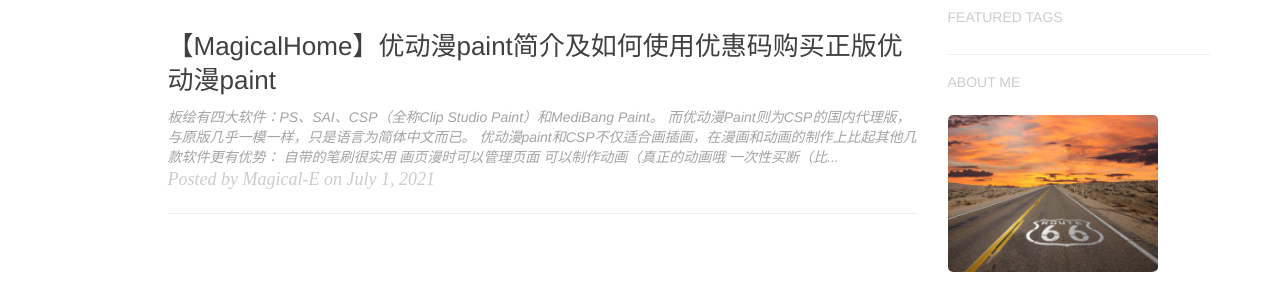
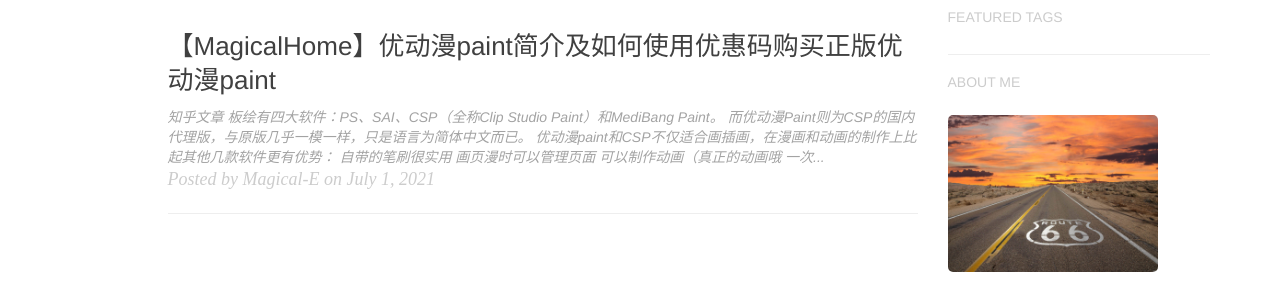
Before and after one commit to Magical-E/Blog, a Jekyll site: the page built from index.html, in a window 1280 px wide and 1206 px high. Shown: the part 438-731 px from the top of the window. Built offline with Jekyll 4.4.1, drawn with Linux system fonts in a browser that asks for light colours; nearby versions of some CDN libraries; the list of posts is cut into pages by our own code; comment, search, counter and statistics services are not loaded.

Commit message:
Update 2021-07-01-ydm.md

```diff
--- a/_posts/2021-07-01-ydm.md
+++ b/_posts/2021-07-01-ydm.md
@@ -14,6 +14,7 @@
     -
     -
 ---
+[知乎文章](https://zhuanlan.zhihu.com/p/367805909)
 板绘有四大软件：PS、SAI、CSP（全称Clip Studio Paint）和MediBang Paint。
 
 而优动漫Paint则为CSP的国内代理版，与原版几乎一模一样，只是语言为简体中文而已。
```
